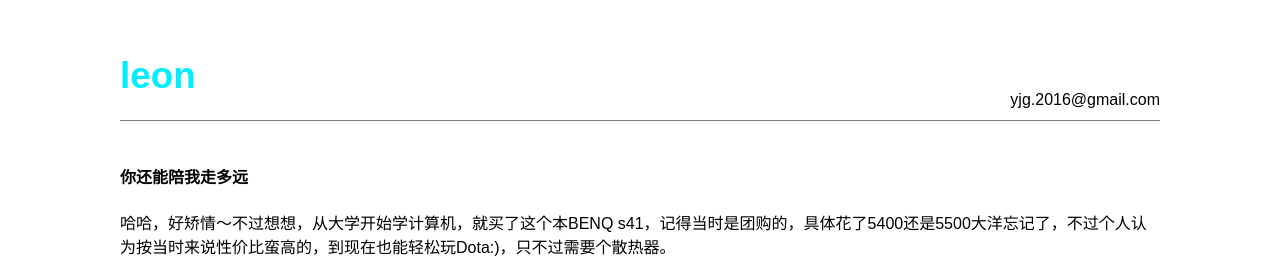
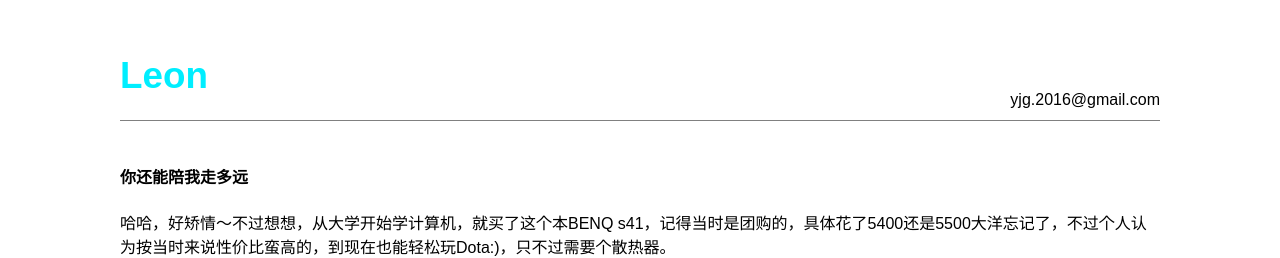
Before and after one commit to leongithub/blog, a Jekyll site: the page built from _posts/2013-11-10-os.md, in a window 1280 px wide. Shown: the top 258 px of the page. Built offline with Jekyll 4.4.1, drawn with Linux system fonts in a browser that asks for light colours; comment, search, counter and statistics services are not loaded.

Commit message:
修改leon为Leon

```diff
--- a/_includes/header.html
+++ b/_includes/header.html
@@ -1,5 +1,5 @@
 <div class="header">
-  <div class="site-title"><a href="{{ site.baseurl }}">leon</a></div>
+  <div class="site-title"><a href="{{ site.baseurl }}">Leon</a></div>
   <div class="contact">
     <a href="mailto:yjg.2016@gmail.com">yjg.2016@gmail.com</a>
   </div>
```
